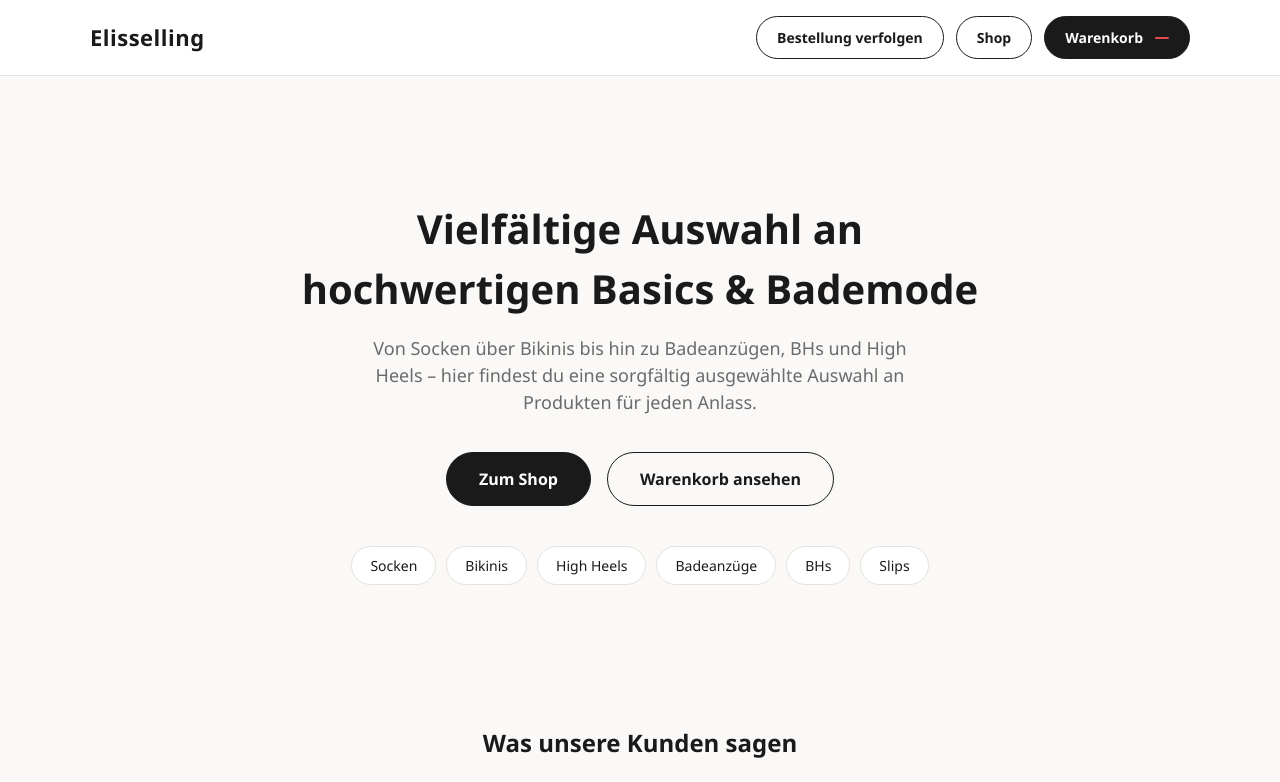
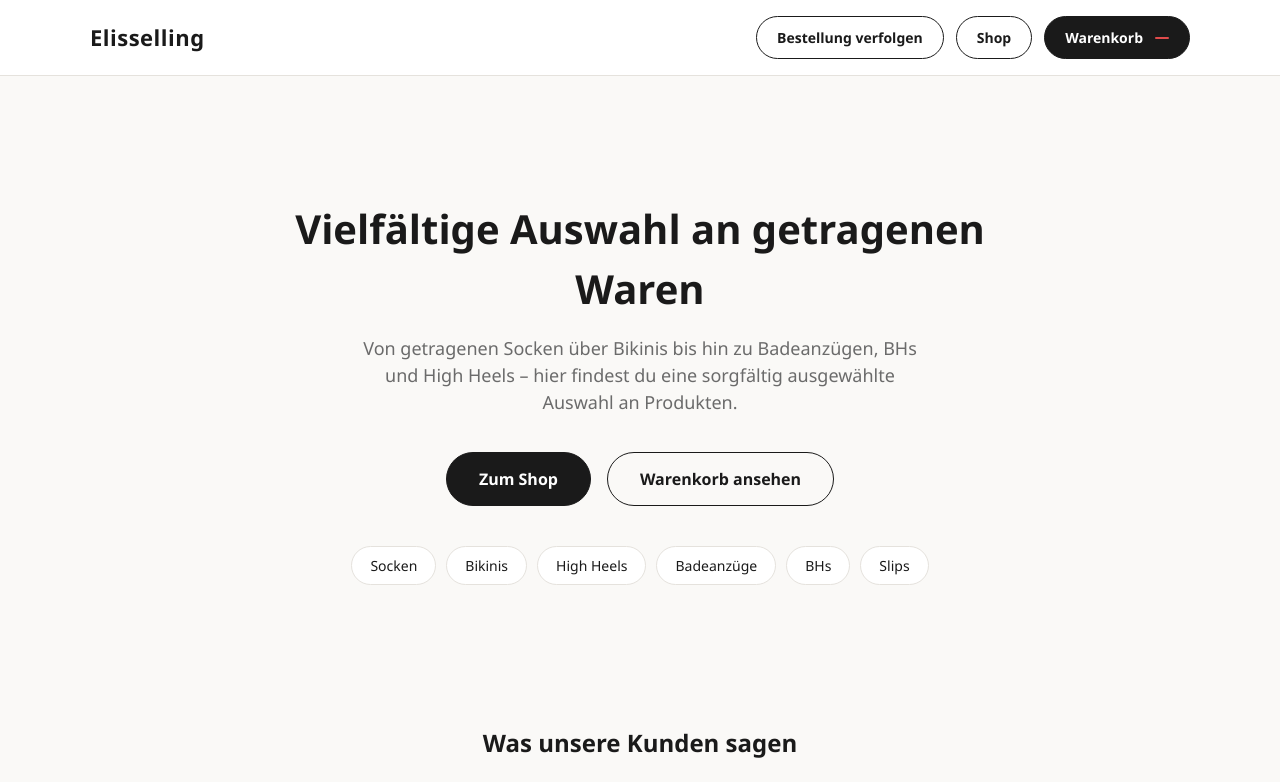
Before and after one commit to g4vkzc7h5k-tech/marktwebsite, a website: page public/index.html in a window 1280 px wide. Shown: the top 782 px of the page. Drawn offline with Linux system fonts and the light colour scheme.

Commit message:
Update index.html

```diff
--- a/public/index.html
+++ b/public/index.html
@@ -27,10 +27,10 @@
         HINWEIS: Hier kannst du deine eigenen Texte einfügen.
         Ändere einfach die Überschrift und den Absatztext unten.
       -->
-      <h1>Vielfältige Auswahl an hochwertigen Basics &amp; Bademode</h1>
+      <h1>Vielfältige Auswahl an getragenen Waren</h1>
       <p>
-        Von Socken über Bikinis bis hin zu Badeanzügen, BHs und High Heels –
-        hier findest du eine sorgfältig ausgewählte Auswahl an Produkten für jeden Anlass.
+        Von getragenen Socken über Bikinis bis hin zu Badeanzügen, BHs und High Heels –
+        hier findest du eine sorgfältig ausgewählte Auswahl an Produkten.
       </p>
       <div class="hero-buttons">
         <a href="/shop.html" class="btn">Zum Shop</a>
```
